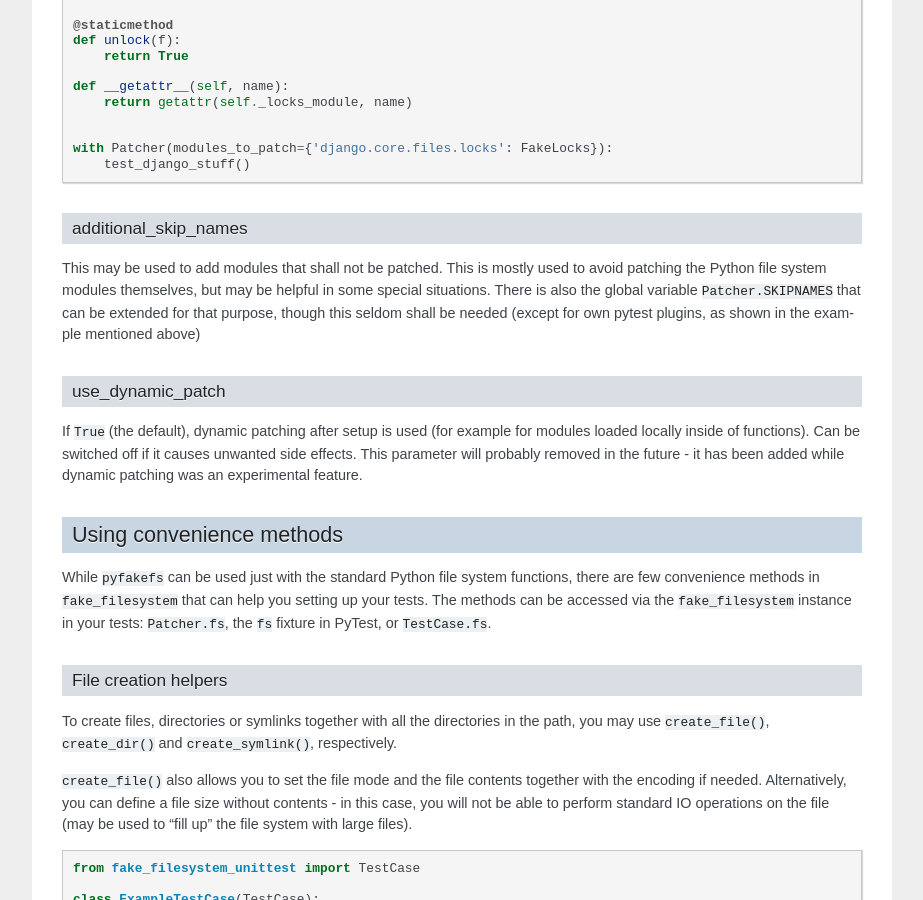
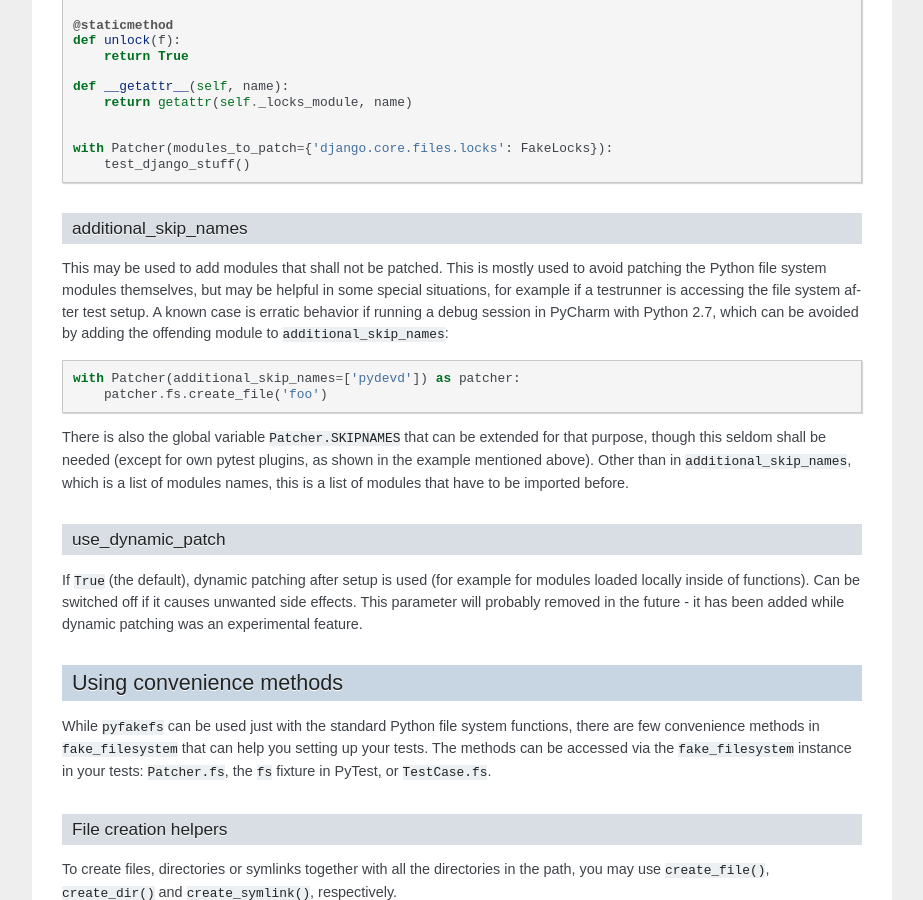
Before and after one commit to pytest-dev/pyfakefs, a Sphinx documentation site: the page built from docs/usage.rst, in a window 1280 px wide and 900 px high, scrolled down 3987 px. Shown: the whole window, without its empty margins (198-1121 px from the left). Built offline with Sphinx 7.4.7, drawn with Linux system fonts in a browser that asks for light colours.

Commit message:
Added example for additional_skip_names parameter documentation
- taken from #464

```diff
--- a/docs/usage.rst
+++ b/docs/usage.rst
@@ -270,10 +270,21 @@ additional_skip_names
 ~~~~~~~~~~~~~~~~~~~~~
 This may be used to add modules that shall not be patched. This is mostly
 used to avoid patching the Python file system modules themselves, but may be
-helpful in some special situations. There is also the global
-variable ``Patcher.SKIPNAMES`` that can be extended for that purpose, though
-this seldom shall be needed (except for own pytest plugins, as shown in
-the example mentioned above)
+helpful in some special situations, for example if a testrunner is accessing
+the file system after test setup. A known case is erratic behavior if running a
+debug session in PyCharm with Python 2.7, which can be avoided by adding the
+offending module to ``additional_skip_names``:
+
+.. code:: python
+
+  with Patcher(additional_skip_names=['pydevd']) as patcher:
+      patcher.fs.create_file('foo')
+
+There is also the global variable ``Patcher.SKIPNAMES`` that can be extended
+for that purpose, though this seldom shall be needed (except for own pytest
+plugins, as shown in the example mentioned above). Other than in
+``additional_skip_names``, which is a list of modules names, this is a list
+of modules that have to be imported before.
 
 use_dynamic_patch
 ~~~~~~~~~~~~~~~~~
```
